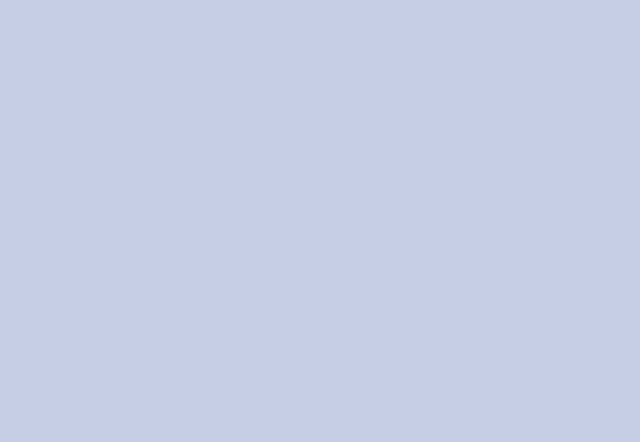
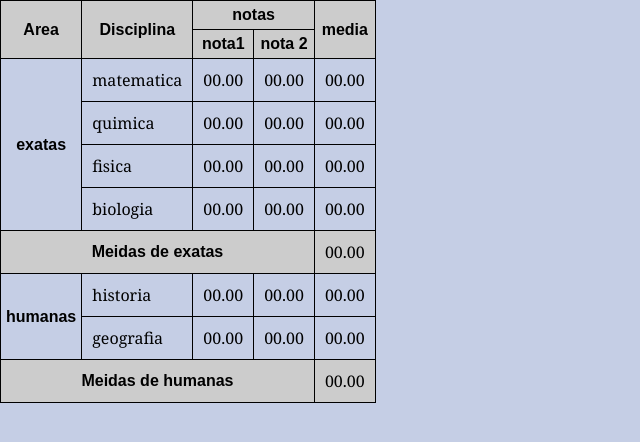
Before and after one commit to GabrielMotta23/HTML5-CSS3, a plain HTML site: page desafios/ds04/index.html in a window 1280 px wide. Shown: the whole page, without its empty margins (0-640 px from the left). Drawn offline with Linux system fonts and the light colour scheme; files that its build step writes are made by us from their sources.

Commit message:
exercicio

```diff
--- a/desafios/ds04/index.html
+++ b/desafios/ds04/index.html
@@ -4,9 +4,103 @@
     <meta charset="UTF-8">
     <meta name="viewport" content="width=device-width, initial-scale=1.0">
     <link rel="stylesheet" href="style.css">
-    <title>Document</title>
+    <title>ds04</title>
 </head>
+<style>
+    table{
+        border-collapse: collapse;
+    }
+    td{
+        border-color: black;
+        border: 1px;
+        border-style: solid;
+        padding: 10px;
+        font-family: Cambria, Cochin, Georgia, Times, 'Times New Roman', serif;
+    }
+
+    th{
+        border-color: black;
+        border: 1px;
+        border-style: solid;
+        padding: 5px;
+        text-align: center;
+        font-family: Arial, Helvetica, sans-serif;
+    }
+
+    tr:nth-child(1) {
+    background: #ccc;
+}
+
+tr:nth-child(2) {
+    background: #ccc;
+}
+
+tr:nth-child(7) {
+    background: #ccc;
+}
+
+tr:nth-child(10) {
+    background: #ccc;
+}
+</style>
 <body>
-
+    <table>
+        <tr>
+            <th rowspan="2">Area</th>
+            <th rowspan="2">Disciplina</th>
+            <th colspan="2">notas</th>
+            <th rowspan="2">media</th>
+        </tr>
+        <tr>
+            <th>nota1</th>
+            <th>nota 2</th>
+        </tr>
+        <tr>
+            <th rowspan="4">exatas</th>
+            <td>matematica</td>
+            <td>00.00</td>
+            <td>00.00</td>
+            <td>00.00</td>
+        </tr>
+        <tr>
+            <td>quimica</td>
+            <td>00.00</td>
+            <td>00.00</td>
+            <td>00.00</td>
+        </tr>
+        <tr>
+            <td>fisica</td>
+            <td>00.00</td>
+            <td>00.00</td>
+            <td>00.00</td>
+        </tr>
+        <tr>
+            <td>biologia</td>
+            <td>00.00</td>
+            <td>00.00</td>
+            <td>00.00</td>
+        </tr>
+        <tr>
+            <th colspan="4">Meidas de exatas</th>
+            <td>00.00</td>
+        </tr>
+        <tr>
+            <th rowspan="2">humanas</th>
+            <td>historia</td>
+            <td>00.00</td>
+            <td>00.00</td>
+            <td>00.00</td>
+        </tr>
+        <tr>
+            <td>geografia</td>
+            <td>00.00</td>
+            <td>00.00</td>
+            <td>00.00</td>
+        </tr>
+        <tr>
+            <th colspan="4">Meidas de humanas</th>
+            <td>00.00</td>
+        </tr>
+    </table>
 </body>
 </html>
--- a/exercicios/ex021/assets/style.css
+++ b/exercicios/ex021/assets/style.css
@@ -11,6 +11,9 @@ body{
     justify-content: space-evenly;
     padding: 10px;
     margin-bottom: 50px;
+    position: sticky;
+    top: 0;
+    background-color: #141414;
 }
 
 .menu > a{
```
